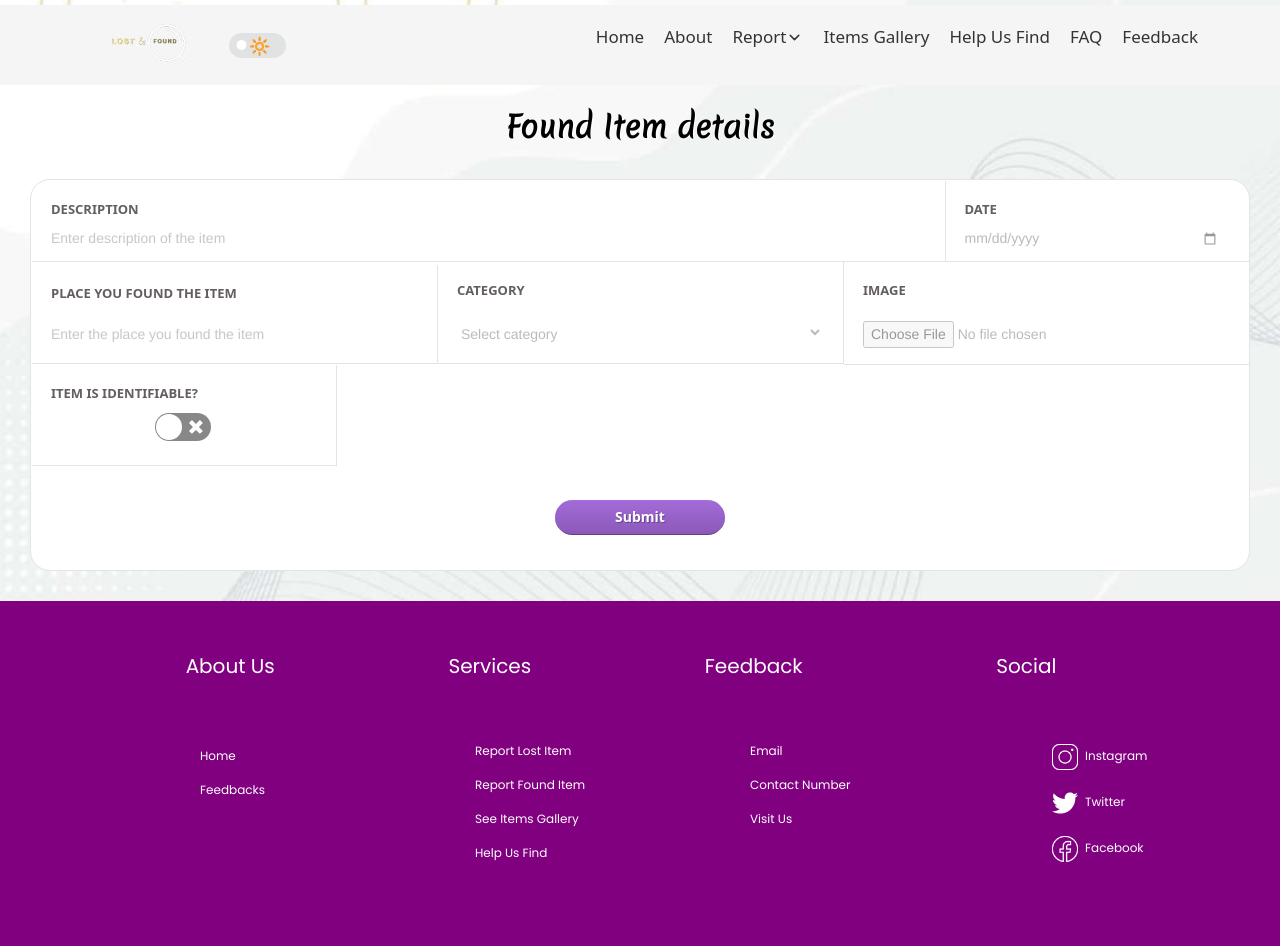
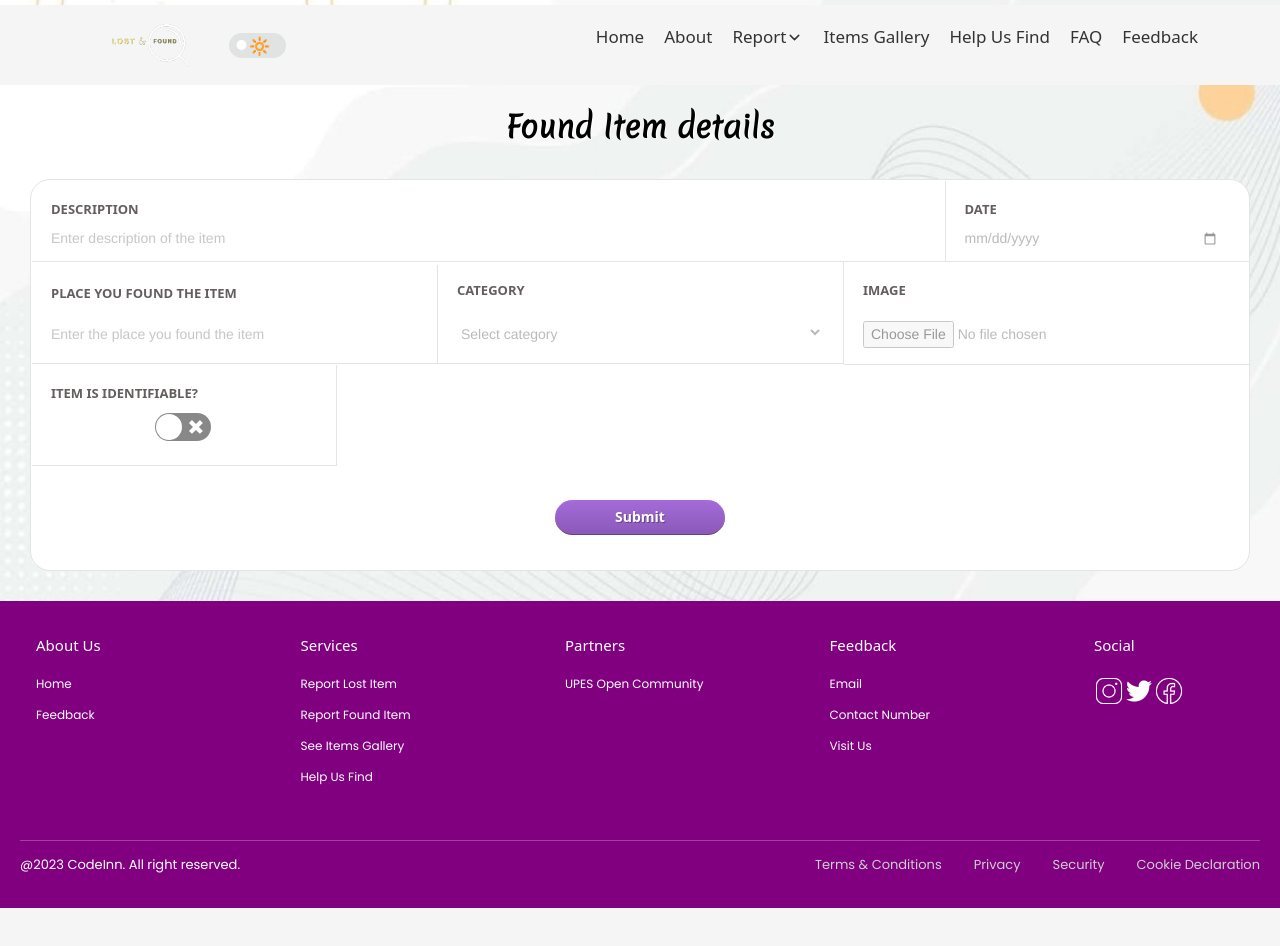
Before and after one commit to upes-open/OSoC-Lost-And-Found-WebApp, a React (Create React App) app in the folder lost-and-found-webapp/: page /found in a window 1280 px wide. Shown: the top 946 px of the page. After the commit the page ends 908 px from the top, so only its background shows below. Built offline with nearby package versions, Linux system fonts and the light colour scheme; a web font is replaced by a local one.

Commit message:
added footer

```diff
--- a/lost-and-found-webapp/src/Footer/Footer.css
+++ b/lost-and-found-webapp/src/Footer/Footer.css
@@ -1,208 +1,137 @@
-/* Footer.css */
+.section__padding{
+  padding:4rem 4rem;
+}
 
-.footer {
-  height: 50vh;
+.footer{
+  background-color: purple;
+  padding: 20px;
+}
+
+.sb__footer{
+  display: flex;
+  flex-direction: column;
+}
+
+.sb__footer-links{
+  display: flex;
+  justify-content: space-between;
+  align-items: flex-start;
+  flex-direction: row;
+  flex-wrap: wrap;
   width: 100%;
-  background-color: purple;
+  text-align: left;
+  margin-bottom: 2rem;
+}
+
+.sb__footer-links_div{
+  width: 150px;
+  margin: 1rem;
+  display: flex;
+  justify-content: flex-start;
+  flex-direction: column;
+  color: rgb(0, 0, 0);
+}
+
+a{
+  color: rgb(175, 175, 179);
+  text-decoration: none;
+}
+.socialmedia{
+  display: flex;
+  flex-direction: row;
+}
+
+.socialmedia img{
+  width: 30px;
+}
+
+
+.sb__footer-links_div h4{
+  font-size: 15px;
+  line-height: 17px;
+  margin-bottom: 0.9rem;
   color: white;
-  padding: 0;
-  margin:0;
+}
+.sb__footer-links_div p{
+  font-size: 12px;
+  line-height: 15px;
+  margin: 0.5rem 0;
+  cursor: pointer;
+  color: white;
+}
+
+.sb__footer-below{
+  display: flex;
+  flex-direction: row;
+  justify-content: space-between;
+  margin-top: 0.2rem;
+}
+
+.sb__footer-below-links{
+  display: flex;
+  flex-direction: row;
 
 }
 
-.content p{
-  margin-right: 38px;
-}
-nav-link{
-  color: white;
-}
-.instapic {
-  width: 30px;
+.sb__footer-below-links p{
+  font-size: 13px;
+  line-height: 15px;
+  margin-left: 2rem;
+  color: rgb(206, 206, 206);
+  font-weight: 400;
+
 }
 
-.content {
-  padding: 50px;
-  display: flex;
-  justify-content: space-evenly;
-  font-size: 20px;
+hr{
+  color: white !important;
+  width: 100%;
 }
 
-.removeUnderline{
-  text-decoration: none;
+.sb__footer-copyright p{
+  font-size: 13px;
+  line-height: 15px;
+  color: rgb(255, 255, 255);
+  font-weight: 400;
+
 }
 
-.main-div {
-  position: relative;
+@media screen and (max-width: 850px){
+  .sb__footer-heading h1{
+    font-size: 44px;
+    line-height: 50px;
+  }
+}
+@media screen and (max-width: 550px){
+  .sb__footer-heading h1{
+    font-size: 34px;
+    line-height: 42px;
+  }
+  .sb__footer-links div{
+    margin: 1rem 0;
+  }
+  .sb__footer-btn p{
+    font-size: 14px;
+    line-height: 20px;
+  }
+  .sb__footer-below {
+    flex-direction: column;
+    justify-content: left;
+  }
+  .sb__footer-below-links {
+    flex-direction: column;
+  }
+  .sb__footer-below-links p{
+    margin-left: 0rem;
+    margin-top: 1rem;
+  }
+
 }
 
-.contentname1 {
-  font-size: 12px;
-  display: flex;
-  flex-direction: column;
-  margin-left: 200px;
-}
+@media screen and (max-width: 850px){
 
-.contentname2 {
-  position: absolute;
-  font-size: 12px;
-  display: flex;
-  flex-direction: column;
-  left: 475px;
-  top: -5px;
-}
-.navlinkhome{
-  color: white;
-}
-.contentname3 {
-  position: absolute;
-  font-size: 12px;
-  display: flex;
-  flex-direction: column;
-  left: 750px;
-  top: -5px;
-}
-
-.contentname4 {
-  position: absolute;
-  font-size: 12px;
-  display: flex;
-  flex-direction: column;
-  left: 1050px;
-  top: -5px;
-}
-
-.text {
-  color: white;
-  font-size: 12px;
-  font-family: poppins;
-  margin-left: 5px;
-}
-
-.dropdownmenu {
-  display: none;
-}
-
-@media (max-width: 768px) {
-  .footer {
-    /* margin-top: 300px; */
-    width: 100%;
-    height: auto;
-    float: left;
+  .sb__footer-heading h1{
+    font-size: 27px;
+    line-height: 38px;
   }
 
-  .content {
-    padding: 80px;
-    display: flex;
-    flex-direction: column;
-    justify-content: center;
-    align-items: center;
-    font-size: 20px;
-  }
-
-  .content p:hover {
-    margin-top: 2px;
-    text-decoration: underline;
-    cursor: pointer;
-  }
-
-  /* Show dropdown only in mobile view */
-  .dropdownmenu {
-    display: none;
-    position: absolute;
-    top: 100%;
-    left: 0;
-    z-index: 1000;
-    padding: 0;
-    margin: 0;
-    background-color: #9C27B0; /* Dark purple color */
-    box-shadow: 0 2px 6px rgba(0, 0, 0, 0.2);
-  }
-
-  .dropdownmenu li {
-    margin: 0;
-  }
-
-  .dropdownmenu li a {
-    display: block;
-    color: #fff; /* White text color */
-    text-decoration: none;
-    transition: background-color 0.3s ease, color 0.3s ease;
-  }
-
-  .dropdownmenu li a:hover {
-    background-color: #7B1FA2; /* Darker shade of purple on hover */
-  }
-  .dropdownmenu img {
-    width: 10px;
-  }
-
-  /* Hide contentname sections in mobile view */
-  .contentname1 {
-    display: none;
-  }
-
-  .contentname2 {
-    display: none;
-  }
-
-  .contentname3 {
-    display: none;
-  }
-
-  .contentname4 {
-    display: none;
-  }
 }
-/* Footer.css */
-
-/* ... previous CSS rules ... */
-
-/* Dropdown styling */
-.dropdownmenu {
-  display: none;
-}
-
-.menu-item {
-  position: relative;
-}
-
-.menu-item:hover .dropdownmenu {
-  display: block;
-}
-
-.dropdownmenu {
-  position: absolute;
-  top: 100%;
-  left: 0;
-  z-index: 1000;
-  padding: 0;
-  margin: 0;
-  background-color: #9C27B0; /* Dark purple color */
-  box-shadow: 0 2px 6px rgba(0, 0, 0, 0.2);
-  width: 100px;
-}
-
-.dropdownmenu li {
-  margin: 0;
-}
-
-.dropdownmenu li a {
-  display: block;
-  color: #fff; /* White text color */
-  text-decoration: none;
-  transition: background-color 0.3s ease, color 0.3s ease;
-}
-
-.dropdownmenu li a:hover {
-  background-color: #7B1FA2; /* Darker shade of purple on hover */
-}
-
-.dropdownmenu img {
-  width: 10px;
-}
-
-@media (min-width: 768px) {
-  .menu-item:hover .dropdownmenu {
-    display: none;
-  }
-}
--- a/lost-and-found-webapp/src/Footer/Footer.js
+++ b/lost-and-found-webapp/src/Footer/Footer.js
@@ -1,83 +1,78 @@
-import React, { useState } from 'react';
+import React from 'react';
 import "./Footer.css";
-import image from "../images/insta-logo.png";
-import image1 from "../images/twitter-logo.png";
-import image2 from "../images/facebook-logo.png";
-import { NavLink } from "react-router-dom";
-
-
+import fb from "../images/insta-logo.png";
+import twitter from "../images/twitter-logo.png";
+import insta from "../images/facebook-logo.png";
 const Footer = () => {
-  const [isDropdownOpen, setDropdownOpen] = useState(false);
-
-  const toggleDropdown = () => {
-    setDropdownOpen(!isDropdownOpen);
-  };
-
   return (
     <div className="footer">
-      <div className="content">
-      {/* <NavLink to="/about" activeClassName="active-link"><p>About Us</p></NavLink> */}
-      <NavLink to="/about" activeClassName="active-link" className="nav-link">
-  <p>About Us </p>
-</NavLink>
+      <div className="sb__footer__section__padding">
+        <div className="sb__footer-links">
+          <div className="sb__footer-links_div">
+            <h4>About Us</h4>
+            <a href="/home">
+              <p>Home</p>
+            </a>
+            <a href="/feedback">
+              <p>Feedback</p>
+            </a>
+          </div>
+          <div className="sb__footer-links_div">
+            <h4>Services</h4>
+            <a href="/lost">
+              <p>Report Lost Item</p>
+            </a>
+            <a href="/found">
+              <p>Report Found Item</p>
+            </a>
+            <a href="/items">
+              <p>See Items Gallery</p>
+            </a>
+            <a href="/helpusfind">
+              <p>Help Us Find</p>
+            </a>
+          </div>
+          <div className="sb__footer-links_div">
+            <h4>Partners</h4>
+            <a href="/about">
+              <p>UPES Open Community</p>
+            </a>
+          </div>
+          <div className="sb__footer-links_div">
+            <h4>Feedback</h4>
+            <a href="/resources">
+              <p>Email</p>
+            </a>
+            <a href="/resources">
+              <p>Contact Number</p>
+            </a>
+            <a href="/resources">
+              <p>Visit Us</p>
+            </a>
+          </div>
+          <div className="sb__footer-links_div">
+            <h4>Social</h4>
+            <div className='socialmedia'>
+            <a href="https://www.instagram.com/upes_dehradun/"><p><img src={fb} alt="instaimage"/></p></a>
+            <a href="https://twitter.com/UPESDehradun/"><p><img src={twitter} alt="twitterimage"/></p></a>
+            <a href="https://www.facebook.com/UPESddnuk/"><p><img src={insta} alt="fbimage"/></p></a>
+            </div>
+          </div>
+        </div>
+        <hr></hr>
 
-        <p>Services</p>
-        <NavLink to="/feedback" activeClassName="active-link" className="nav-link"><p>Feedback </p></NavLink>
-        <p
-          className="menu-item"
-          onMouseEnter={toggleDropdown}
-          onMouseLeave={toggleDropdown}
-        >
-          Social
-          {isDropdownOpen && (
-            <div className="dropdown">
-              {/* Dropdown content */}
-              <ul className="dropdownmenu">
-                <li>
-                  <a href='https://www.instagram.com/upes_dehradun/'><img src={image} className="instapic" alt='insta-pic'/><span className="text">Instagram</span></a>
-                </li>
-                <li>
-                  <a href='https://twitter.com/UPESDehradun' ><img src={image1} className="instapic" alt='twitter-pic' /><span className="text">Twitter</span></a>
-                </li>
-                <li>
-                  <a href='https://www.facebook.com/UPESddnuk/' > <img src={image2} className="instapic" alt='facebook-pic' /><span className="text">Facebook</span></a>
-                </li>
-              </ul>
-            </div>
-          )}
-        </p>
-      </div>
-
-      <div className="main-div">
-        <div className="contentname1">
-          <NavLink to="/home" className = "navlinkhome removeUnderline"><p>Home </p></NavLink>
-          <NavLink to="/feedback" className = "navlinkhome removeUnderline"><p>Feedbacks</p></NavLink>
-
-        </div>
-
-        <div className="contentname2">
-        <NavLink to="/lost" className = "navlinkhome removeUnderline"><p>Report Lost Item</p></NavLink>
-        <NavLink to="/found" className = "navlinkhome removeUnderline"><p>Report Found Item</p></NavLink>
-        <NavLink to="/items" className = "navlinkhome removeUnderline"><p>See Items Gallery</p></NavLink>
-        <NavLink to="/helpusfind" className = "navlinkhome removeUnderline"><p>Help Us Find</p></NavLink>
-        </div>
-
-        <div className="contentname3">
-          <p>Email</p>
-          <p>Contact Number</p>
-          <p>Visit Us</p>
-        </div>
-
-        <div className="contentname4">
-          <p>
-            <img src={image} className="instapic" alt='insta-pic'  /><a className="removeUnderline"  href='https://www.instagram.com/upes_dehradun/'><span className="text ">Instagram</span></a>
-          </p>
-          <p>
-            <img src={image1} className="instapic" alt='twitter-pic' /><a className="removeUnderline" href='https://twitter.com/UPESDehradun'><span className="text">Twitter</span></a>
-          </p>
-          <p>
-          <img src={image2} className="instapic" alt='facebook-pic' /><a className="removeUnderline" href='https://www.facebook.com/UPESddnuk/' ><span className="text">Facebook</span></a>
-          </p>
+        <div className='sb__footer-below'>
+          <div className='sb__footer-copyright'>
+            <p>
+              @{new Date().getFullYear()} CodeInn. All right reserved.
+            </p>
+          </div>
+          <div className='sb__footer-below-links'>
+            <a href="/terms"><div><p>Terms & Conditions</p></div></a>
+            <a href="/terms"><div><p>Privacy</p></div></a>
+            <a href="/terms"><div><p>Security</p></div></a>
+            <a href="/terms"><div><p>Cookie Declaration</p></div></a>
+          </div>
         </div>
       </div>
     </div>
```
